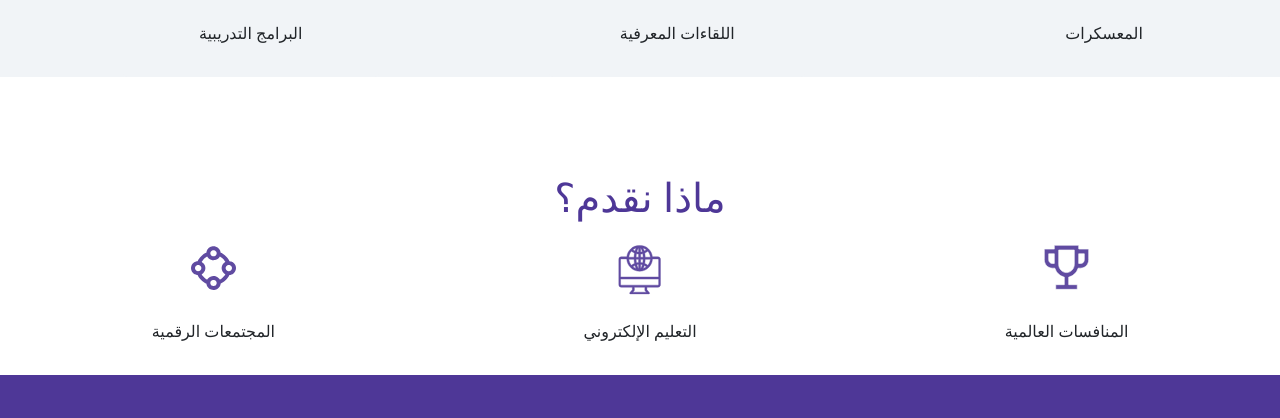
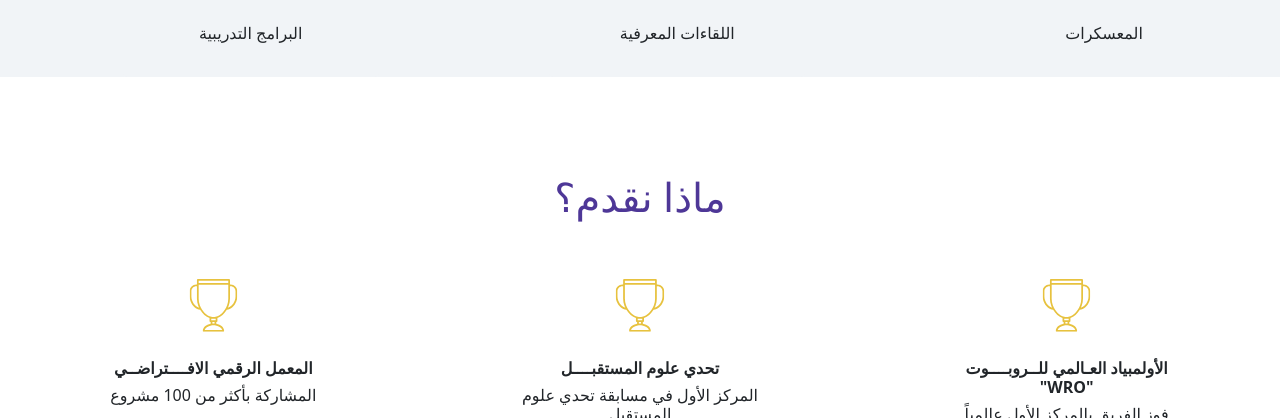
Before and after one commit to Jawad-Alhamadah/Bootstrap-Hw-Tuwaiq-Replica, a plain HTML site: page aboutpage.html in a window 1280 px wide. Shown: the part 1768-2186 px from the top of the page. Drawn offline with nearby package versions, Linux system fonts and the light colour scheme.

Commit message:
added comp section
Former-commit-id: fdbee70d134335d131c3db2b1770ad8feba2f34f

```diff
--- a/aboutpage.html
+++ b/aboutpage.html
@@ -220,35 +220,45 @@
     </div>
 
 
-    <div class="row g-0 justify-content-center ">
+    <div class="row g-0 justify-content-center mb-5">
         <h1 class="card-bootcamp-subtitle col-12 mt-5 text-main-purple text-center">ماذا نقدم؟ </h1>
-        <div class="col-sm-12 col-md-4 col-lg-4  d-flex justify-content-center ">
+        <div class="col-sm-12 col-md-4 col-lg-4 d-flex justify-content-center">
             <div class="card text-center about-card about-size "  >
-              <div class="card-body   d-flex flex-column align-items-center">
-             <img class="offer-section-images mb-4" src="competitions-icons.svg" alt="" >
-                <p class="card-subtext mt-5 mt-auto"> المنافسات العالمية
-              </p>
+              <div class="card-body d-flex flex-column align-items-center p-0 mt-5">
+             <img class="offer-section-images mb-4" src="cup.svg" alt="" >
+                <h1 class="card-title">الأولمبياد العـالمي للــروبــــوت "WRO"
+                    <p class="mt-2 card-subtitle">
+                        فوز الفريق بالمركز الأول عالمياً
+                    </p>
+                </h1>
               </div>
             </div>
           </div>
 
-          <div class="col-sm-12 col-md-4 col-lg-4   d-flex justify-content-center">
+          <div class="col-sm-12 col-md-4 col-lg-4 d-flex justify-content-center">
             <div class="card text-center about-card about-size"  >
-              <div class="card-body   d-flex flex-column align-items-center">
-             <img class="offer-section-images mb-4" src="elearn-icons2.svg" alt="" >
-                <p class="card-subtext mt-4 mt-auto">التعليم الإلكتروني
-              </p>
+              <div class="card-body d-flex flex-column align-items-center p-0 mt-5">
+             <img class="offer-section-images mb-4" src="cup.svg" alt="" >
+                <h1 class="card-title"> تحدي علوم المستقبــــل
+                    <p class="mt-2 card-subtitle">
+                        المركز الأول في مسابقة تحدي علوم المستقبل
+
+                    </p>
+                </h1>
+
               </div>
             </div>
           </div>
 
-          <div class="col-sm-12 col-md-4 col-lg-4 px-5 d-flex justify-content-center">
+          <div class="col-sm-12 col-md-4 col-lg-4 d-flex justify-content-center">
             <div class="card text-center about-card about-size"  >
-              <div class="card-body   d-flex flex-column align-items-center">
-             <img class="offer-section-images mb-4" src="ecommunity-icons.svg" alt="" >
-                <p class="card-subtext mt-4 mt-auto">المجتمعات الرقمية
-
-              </p>
+              <div class="card-body d-flex flex-column align-items-center p-0 mt-5">
+             <img class="offer-section-images mb-4" src="cup.svg" alt="" >
+                <h1 class="card-title">المعمل الرقمي الافــــتراضــي
+                    <p class="mt-2 card-subtitle">
+                        المشاركة بأكثر من 100 مشروع
+                    </p>
+                </h1>
               </div>
             </div>
           </div>
--- a/style-aboutpage.css
+++ b/style-aboutpage.css
@@ -82,3 +82,14 @@
   .offer-section-images{
     width: 20%;
   }
+
+  .about-card .card-subtitle{
+    font-size: 1em;
+    font-weight: 400;
+  }
+
+
+  .about-card .card-title{
+    font-size: 1em;
+    font-weight: 700;
+  }
```
